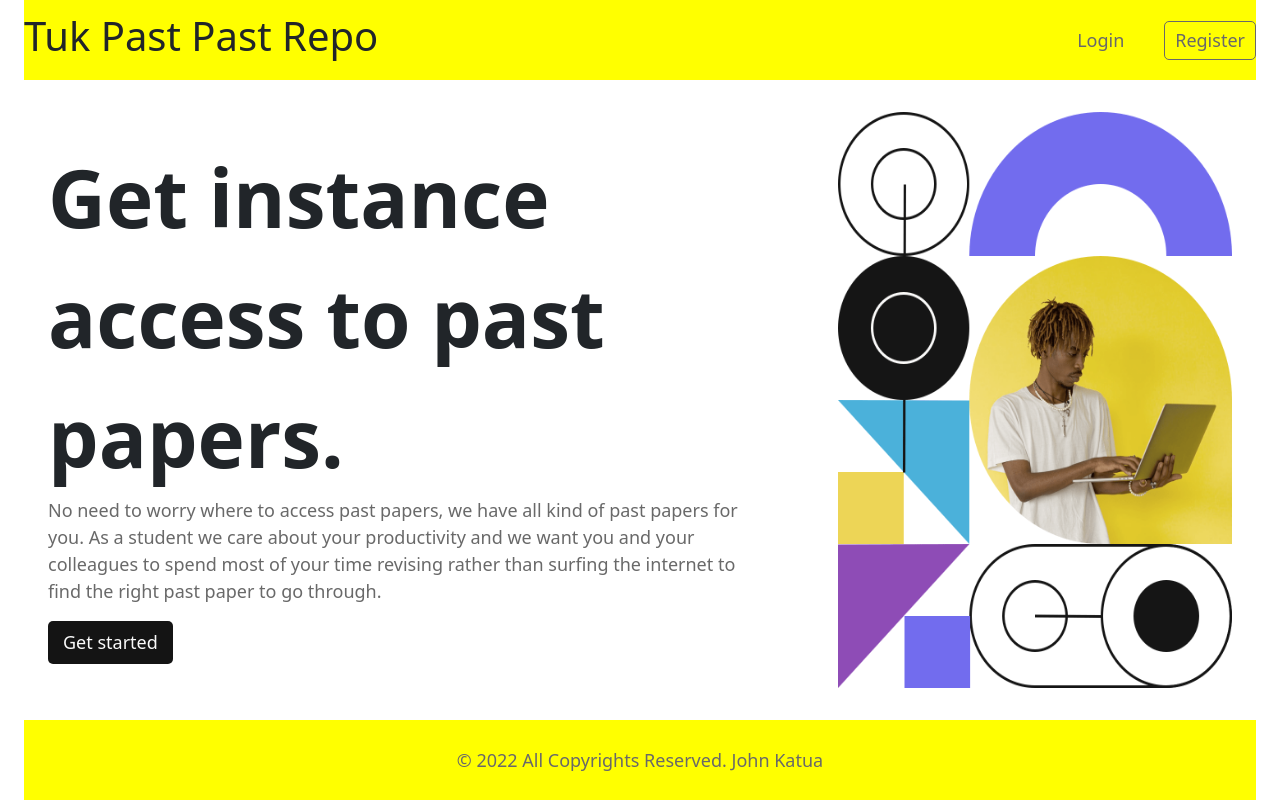
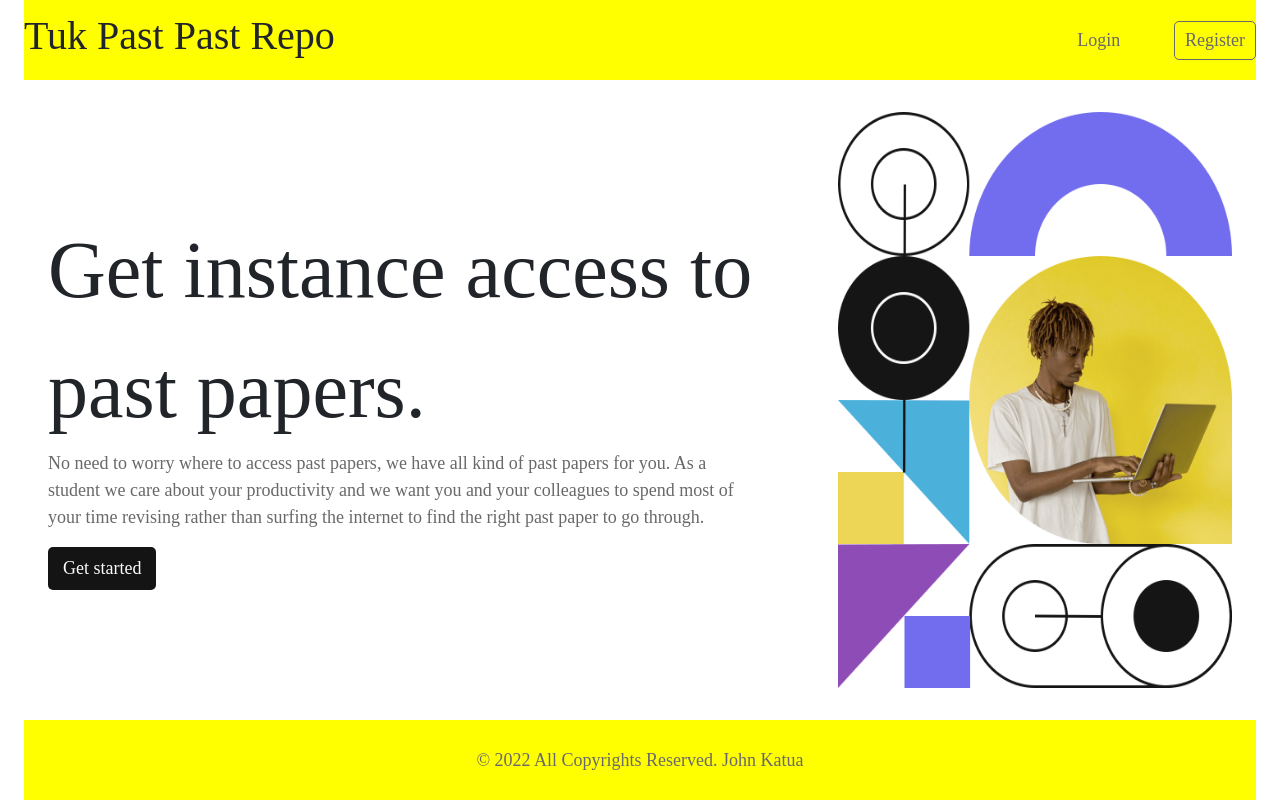
Before and after one commit to johnkatua/Tuk-Past-Paper-Repo, a React (Vite) app: page / in a window 1280 px wide. Built offline with nearby package versions, Linux system fonts and the light colour scheme.

Commit message:
changed the font-weight of the title in welcome page

```diff
--- a/src/App.css
+++ b/src/App.css
@@ -19,6 +19,7 @@ body {
   margin: 0;
   font-family: Epilogue;
   height: 100vh;
+  font-weight: normal;
 }
 
 :root {
--- a/src/App.jsx
+++ b/src/App.jsx
@@ -1,5 +1,5 @@
 import React from "react";
-
+import "bootstrap/dist/css/bootstrap.min.css";
 import "./App.css";
 import Pages from "./pages/index";
 
--- a/src/main.jsx
+++ b/src/main.jsx
@@ -3,7 +3,7 @@ import ReactDOM from "react-dom/client";
 import App from "./App";
 import store from "./store";
 import { Provider } from "react-redux";
-import "bootstrap/dist/css/bootstrap.min.css";
+// import "bootstrap/dist/css/bootstrap.min.css";
 
 ReactDOM.createRoot(document.getElementById("root")).render(
   <Provider store={store}>
--- a/src/pages/index.css
+++ b/src/pages/index.css
@@ -19,7 +19,7 @@
   font-size: 5rem;
   padding: 0;
   margin: 0;
-  font-weight: 700;
+  font-weight: 500;
 }
 
 .welcome--description {
@@ -47,7 +47,6 @@
   height: 100%;
   width: 100%;
   background-color: blue;
-  /* background-color: wheat; */
 }
 
 .details--search__bar {
```
